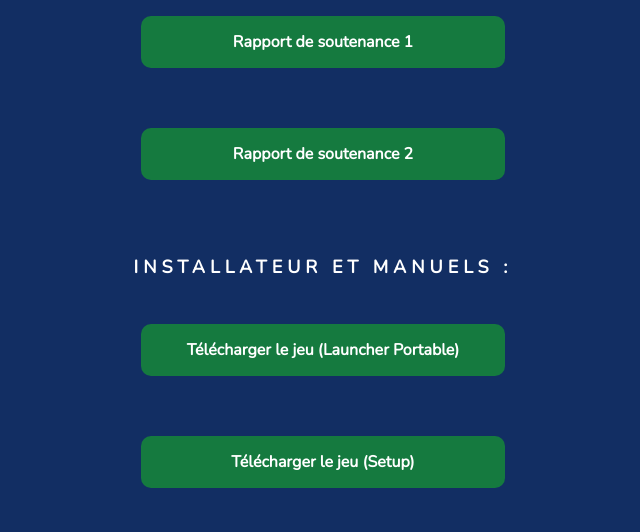
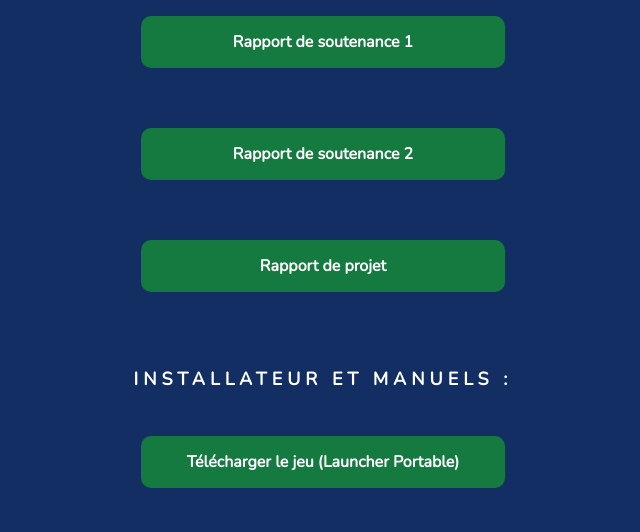
Before and after one commit to Guardians-Studio/WebSite, a PHP site: page /download.php in a window 1280 px wide. Shown: the part 1256-1788 px from the top of the page, without its empty margins (317-957 px from the left). Run offline with PHP 8.4, Linux system fonts and the light colour scheme.

Commit message:
updating website

```diff
--- a/download.php
+++ b/download.php
@@ -17,9 +17,9 @@
                 <li><a href="downloads/rapport_soutenance1.pdf" class="download-link" download>Rapport de soutenance 1</a></li>
 
                 <li><a href="downloads/rapport_soutenance2.pdf" class="download-link" download>Rapport de soutenance 2</a></li>
-                <!--
+
                 <li><a href="downloads/rapport_projet.pdf" class="download-link" download>Rapport de projet</a></li>
-                 -->
+
             </ul>
         </section>
 
@@ -27,7 +27,7 @@
             <h1 class="installation-title">Installateur et manuels : </h1>
             <ul class="links-lists" id="launcher-link-section">
                 <li><a href="downloads/Era_Of_Guardians_TV_Launcher.zip" class="download-link" download>Télécharger le jeu (Launcher Portable)</a></li>
-                <li><a href="#" class="download-link">Télécharger le jeu (Setup)</a></li>
+                <li><a href="https://drive.google.com/file/d/1n2eg6ODRBjklFzdbAl1DLwYZGu0ca02a/view?usp=sharing" class="download-link">Télécharger le jeu (Setup)</a></li>
                 <li><a href="downloads/installation_manual.pdf" class="download-link" download>Télécharger le manuel d'installation</a></li>
                 <li><a href="downloads/use_manual.pdf" class="download-link" download>Télécharger le manuel d'utilisation</a></li>
             </ul>
```
Also changed, not shown: 2 other files.
